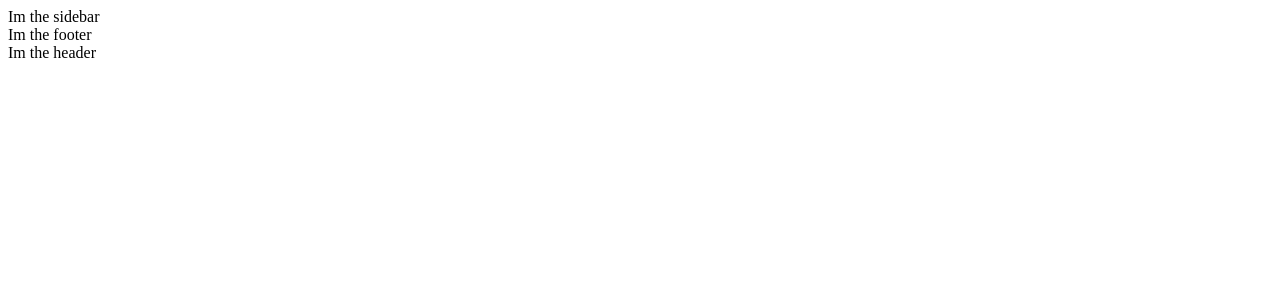
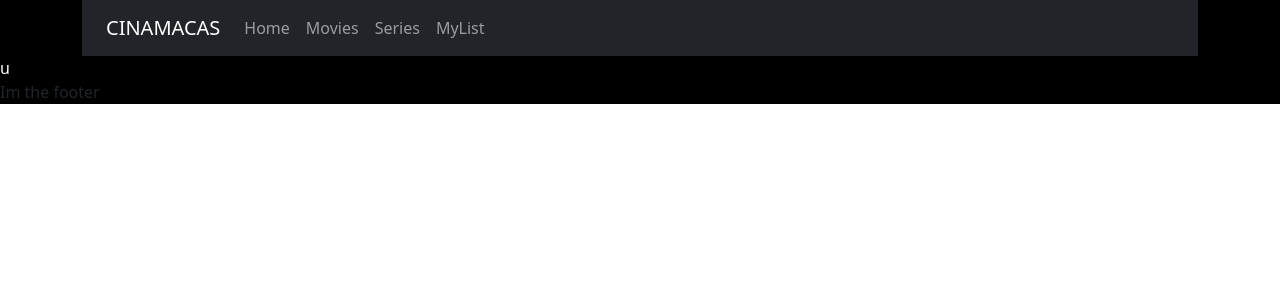
Before and after one commit to KAYSILVHA/desafio_codigo_-clone-_netflix, a React (Vite) app: page / in a window 1280 px wide. Shown: the top 300 px of the page. Built offline with nearby package versions, Linux system fonts and the light colour scheme.

Commit message:
iniciando testes

```diff
--- a/package.json
+++ b/package.json
@@ -13,7 +13,7 @@
     "bootstrap": "^5.3.3",
     "react": "^18.3.1",
     "react-dom": "^18.3.1",
-    "react-router-dom": "^6.26.0",
+    "react-router-dom": "^6.26.1",
     "reactstrap": "^9.2.2",
     "sass": "^1.77.8"
   },
--- a/src/Components/Layout/Header/Header.jsx
+++ b/src/Components/Layout/Header/Header.jsx
@@ -1,13 +1,50 @@
-import { useState } from 'react'
-import "./assets/style/style.scss"
+import React, { useState } from 'react';
+import {
+  Collapse,
+  Navbar,
+  NavbarToggler,
+  NavbarBrand,
+  Nav,
+  NavItem,
+  NavLink,
+  Container
+} from 'reactstrap';
+import 'bootstrap/dist/css/bootstrap.min.css';
+import "./assets/style/style.scss";
 
 function Header() {
+  const [isOpen, setIsOpen] = useState(false);
+
+  const toggle = () => setIsOpen(!isOpen);
 
   return (
-    <header>
-        Im the header
+    <header className='container'>
+      <Navbar color="dark" dark expand="md">
+        <Container className='w-100 d-flex align-items-center justify-content-between'>
+          <NavbarBrand href="/">CINAMACAS</NavbarBrand>
+          <NavbarToggler onClick={toggle} />
+          <Collapse className='float-right' isOpen={isOpen} navbar>
+            <Nav className="ml-auto" navbar>
+              <NavItem>
+                <NavLink href="/home">Home</NavLink>
+              </NavItem>
+              <NavItem>
+                <NavLink href="/movies">Movies</NavLink>
+              </NavItem>
+              <NavItem>
+                <NavLink href="/about">Series</NavLink>
+              </NavItem>
+              <NavItem>
+                <NavLink href="/contact">MyList</NavLink>
+              </NavItem>
+              {/* Implementar Barra de pesquisa */}
+            </Nav>
+          </Collapse>
+        </Container>
+      </Navbar>
+
     </header>
-  )
+  );
 }
 
 export default Header;
--- a/src/Components/Layout/Layout.jsx
+++ b/src/Components/Layout/Layout.jsx
@@ -2,15 +2,15 @@ import { Outlet } from 'react-router-dom';
 
 import "./assets/style/style.scss"
 import Footer from './Footer/Footer';
-import Sidebar from './Sidebar/Sidebar';
 import Header from './Header/Header';
+import Principal from '../Pages/Principal/Principal';
 
 function Layout() {
   return (
     <div className='layout'>
-      <Sidebar />
-      <Footer/>
-      <Header/>
+      <Header />
+      <Principal />
+      <Footer />
       <div>
         <Outlet />
       </div>
--- a/src/Components/Layout/Sidebar/Sidebar.jsx
+++ /dev/null
@@ -1,14 +0,0 @@
-import { useState } from 'react'
-import "./assets/style/style.scss"
-
-function Sidebar() {
-
-  return (
-    <div>
-                Im the sidebar
-
-    </div>
-  )
-}
-
-export default Sidebar;
--- a/src/Components/Layout/assets/style/style.scss
+++ b/src/Components/Layout/assets/style/style.scss
@@ -0,0 +1,9 @@
+*{
+    padding: 0;
+    margin: 0;
+    box-sizing: border-box;
+}
+
+.layout{
+    background-color: black;
+}
--- /dev/null
+++ b/src/Components/Pages/Principal/Principal.jsx
@@ -0,0 +1,13 @@
+import { useState } from 'react'
+
+
+function Principal() {
+
+  return (
+    <div className='text-white'>
+      u
+    </div>
+  )
+}
+
+export default Principal;
```
Also changed, not shown: src/Components/Pages/Login/Login.jsx (+61 -4 lines), src/Components/Pages/YourProfile/assets/YourProfile.jsx (deleted, +0 -12 lines), src/Components/Routes/Route.jsx (+6 -10 lines), src/Components/Pages/Principal/assets/style/style.scss (added), src/Components/Pages/YourProfile/assets/style/style.scss (deleted), 1 other file (tests, documents, lock files or other folders).
